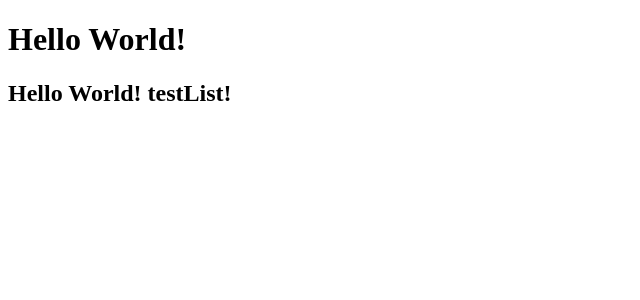
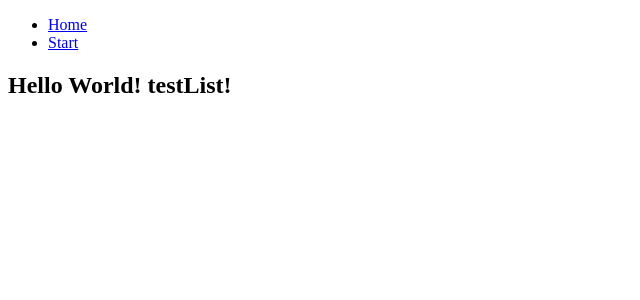
Before and after one commit to Librariann/mbti_react, a React (Create React App) app: page / in a window 1280 px wide. Shown: the top 300 px of the page, without its empty margins (0-640 px from the left). Built offline with nearby package versions, Linux system fonts and the light colour scheme.

Commit message:
2021-04-19 커밋

```diff
--- a/package.json
+++ b/package.json
@@ -8,6 +8,7 @@
     "@testing-library/user-event": "^12.8.3",
     "react": "^17.0.2",
     "react-dom": "^17.0.2",
+    "react-router-dom": "^5.2.0",
     "react-scripts": "4.0.3",
     "web-vitals": "^1.1.1"
   },
--- a/src/App.js
+++ b/src/App.js
@@ -1,5 +1,7 @@
-import React from "react";
-import TestList from "./mbtiPage/testList";
+import React, { Component } from "react";
+import { BrowserRouter as Router, Route, Link } from "react-router-dom";
+import Routes from "./Routes";
+import { TestList, TestStart } from "./pages";
 
 class App extends React.Component {
   state = {};
@@ -8,10 +10,23 @@ class App extends React.Component {
 
   render() {
     return (
-      <div className="test__list">
-        <h1>Hello World!</h1>
-        <TestList />
-      </div>
+      <Router>
+        <div>
+          <nav>
+            <ul>
+              <li>
+                <Link to="/">Home</Link>
+              </li>
+              <li>
+                <Link to="/start/123">Start</Link>
+              </li>
+            </ul>
+          </nav>
+
+          <Route exact path={Routes.TESTLIST} component={TestList} />
+          <Route path={Routes.TESTSTART} component={TestStart} />
+        </div>
+      </Router>
     );
   }
 }
--- /dev/null
+++ b/src/Routes.js
@@ -0,0 +1,11 @@
+//TESTPAGE
+
+const testList = "/"; //HOME
+const testStart = "/start/:id"; //START
+
+const routes = {
+  TESTLIST: testList,
+  TESTSTART: testStart,
+};
+
+export default routes;
--- a/src/mbtiPage/testList.js
+++ b/src/pages/TestList.js
@@ -1,7 +1,7 @@
 import React from "react";
 
-function testList() {
+function TestList() {
   return <h2>Hello World! testList!</h2>;
 }
 
-export default testList;
+export default TestList;
--- /dev/null
+++ b/src/pages/TestStart.js
@@ -0,0 +1,7 @@
+import React from "react";
+
+function TestStart() {
+  return <h2>Hello World! testStart!</h2>;
+}
+
+export default TestStart;
--- /dev/null
+++ b/src/pages/index.js
@@ -0,0 +1,2 @@
+export { default as TestList } from "./TestList";
+export { default as TestStart } from "./TestStart";
```
Also changed, not shown: src/mbtiPage/testStart.js (deleted), src/pages/TestProcess.js (added), src/pages/TestResult.js (added), 1 other file (tests, documents, lock files or other folders).
